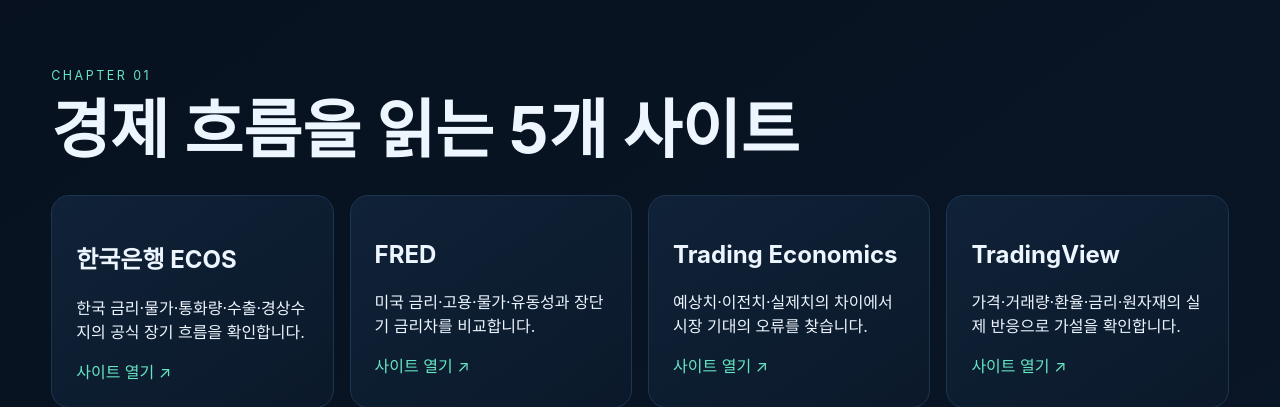
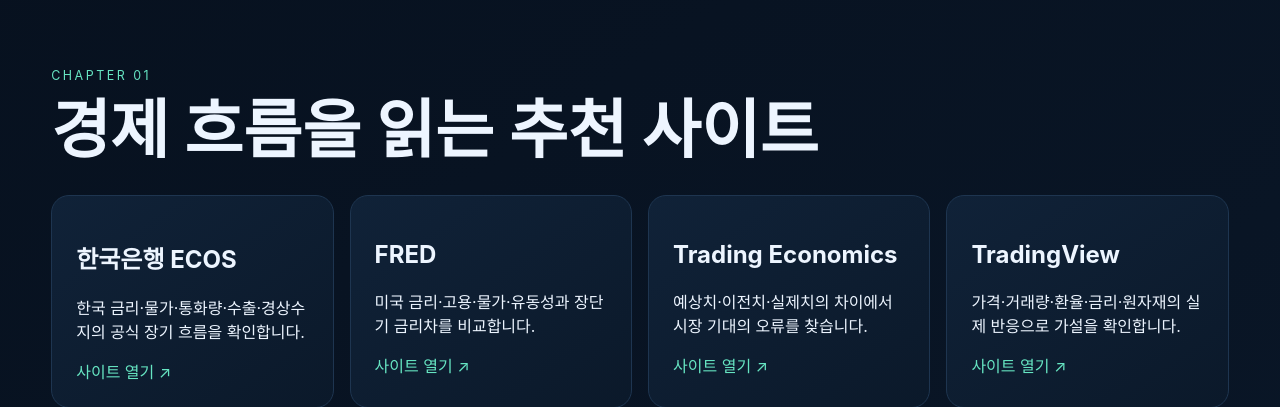
Before and after one commit to userface76/Economic-Trend-Observation-System-Platform, a FastAPI app: page /guide in a window 1280 px wide. Shown: the part 68-475 px from the top of the page. Run offline with FastAPI, Linux system fonts and the light colour scheme.

Commit message:
Update chapter title in guide.html

```diff
--- a/templates/guide.html
+++ b/templates/guide.html
@@ -1,5 +1,5 @@
 {% extends "base.html" %}{% block title %}5개 사이트 · ETOS{% endblock %}
-{% block content %}<section class="hero"><p class="eyebrow">CHAPTER 01</p><h1>경제 흐름을 읽는 5개 사이트</h1></section>
+{% block content %}<section class="hero"><p class="eyebrow">CHAPTER 01</p><h1>경제 흐름을 읽는 추천 사이트</h1></section>
 <section class="guide-grid">
 <article><h2>한국은행 ECOS</h2><p>한국 금리·물가·통화량·수출·경상수지의 공식 장기 흐름을 확인합니다.</p><a href="https://ecos.bok.or.kr" target="_blank">사이트 열기 ↗</a></article>
 <article><h2>FRED</h2><p>미국 금리·고용·물가·유동성과 장단기 금리차를 비교합니다.</p><a href="https://fred.stlouisfed.org" target="_blank">사이트 열기 ↗</a></article>
```
